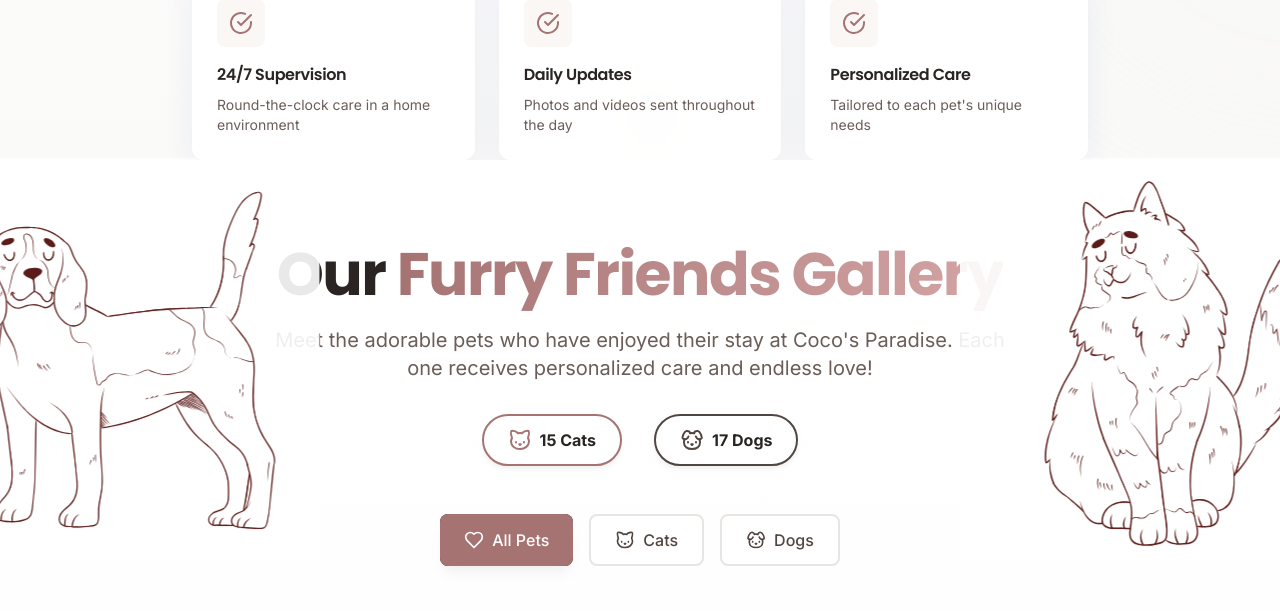
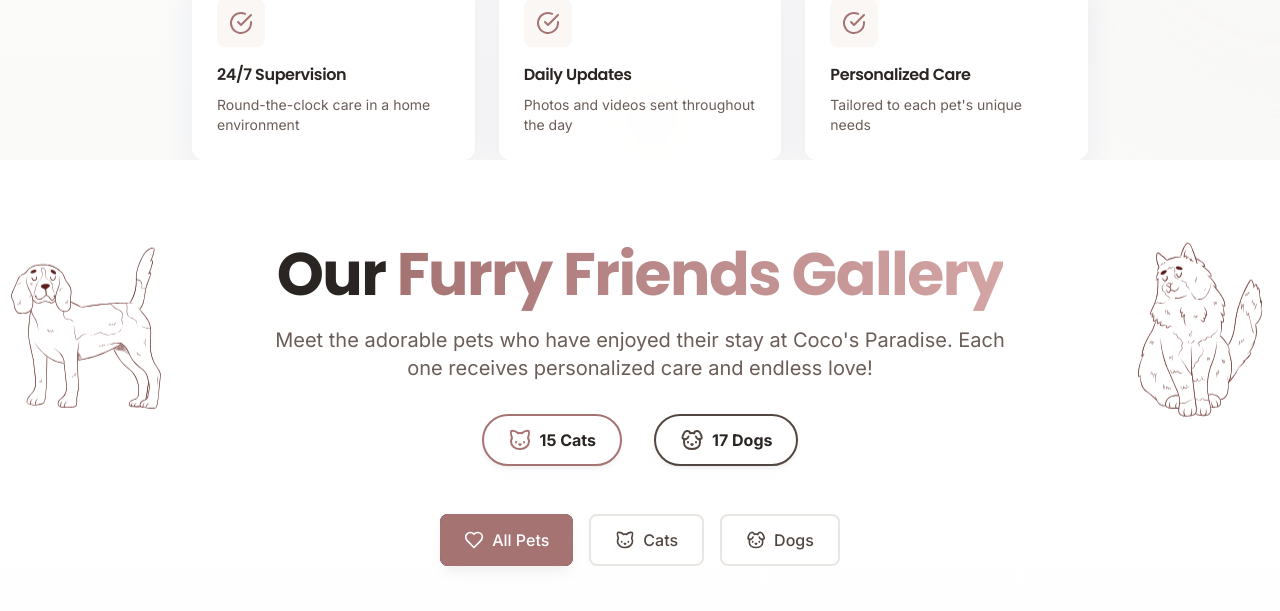
Before and after one commit to Cocochoiii/coco_pets, a Next.js app: page / in a window 1280 px wide. Shown: the part 932-1543 px from the top of the page. Built offline with nearby package versions, Linux system fonts and the light colour scheme.

Commit message:
fix CurrentPets.tsx svg sizes2

```diff
--- a/components/CurrentPets.tsx
+++ b/components/CurrentPets.tsx
@@ -151,7 +151,7 @@
                         />
                     </div>
 
-                    {/* LEFT SVG - 桌面端左右两侧保持原样 */}
+                    {/* LEFT SVG - 桌面端左右两侧 - 调小尺寸 */}
                     <motion.div
                         className="hidden lg:block absolute top-4 left-0"
                         initial={{ opacity: 0, x: -50, scale: 0.8 }}
@@ -159,7 +159,7 @@
                         whileInView={{
                             opacity: 1,
                             x: -10,
-                            scale: 1.8,
+                            scale: 1.2,
                             y: [0, -20, 0],
                         }}
                         viewport={{ once: true }}
@@ -177,12 +177,12 @@
                             alt="Current pets decoration left"
                             width={150}
                             height={150}
-                            className="w-36 h-36 lg:w-48 lg:h-48 xl:w-56 xl:h-56 opacity-90"
+                            className="w-28 h-28 lg:w-36 lg:h-36 xl:w-40 xl:h-40 opacity-90"
                             priority
                         />
                     </motion.div>
 
-                    {/* RIGHT SVG - 桌面端 */}
+                    {/* RIGHT SVG - 桌面端 - 调小尺寸 */}
                     <motion.div
                         className="hidden lg:block absolute top-4 right-0"
                         initial={{ opacity: 0, x: 50, scale: 0.8 }}
@@ -190,7 +190,7 @@
                         whileInView={{
                             opacity: 1,
                             x: 10,
-                            scale: 1.8,
+                            scale: 1.2,
                             y: [0, -20, 0],
                         }}
                         viewport={{ once: true }}
@@ -208,7 +208,7 @@
                             alt="Current pets decoration right"
                             width={150}
                             height={150}
-                            className="w-36 h-36 lg:w-48 lg:h-48 xl:w-56 xl:h-56 opacity-90"
+                            className="w-28 h-28 lg:w-36 lg:h-36 xl:w-40 xl:h-40 opacity-90"
                             priority
                         />
                     </motion.div>
```
